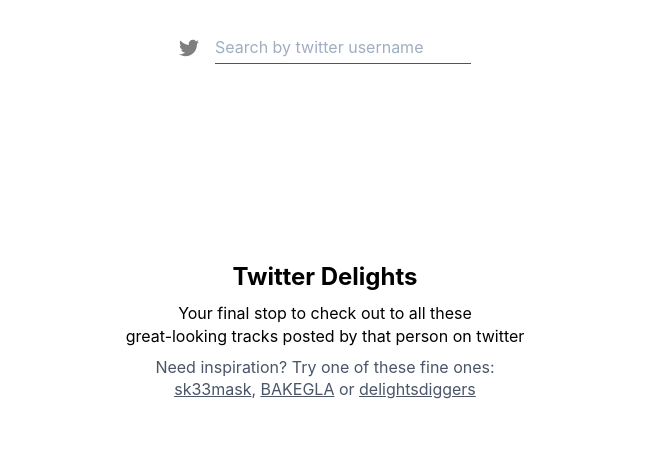
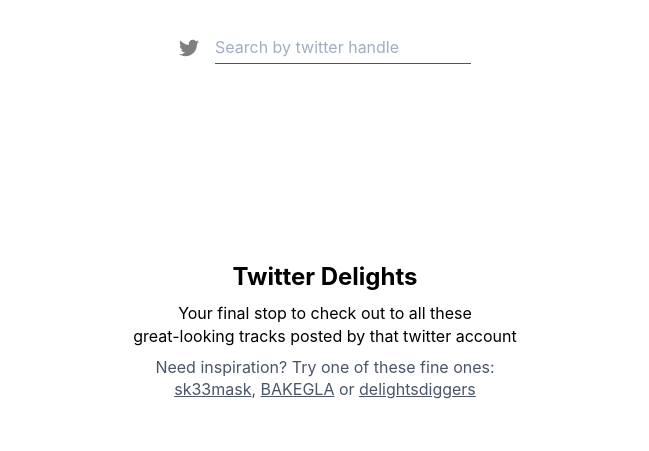
Before and after one commit to rosofo/twitterdelights, a Next.js app: page / in a window 1280 px wide. Shown: the top 451 px of the page, without its empty margins (315-964 px from the left). Built offline with nearby package versions, Linux system fonts and the light colour scheme.

Commit message:
Update index.js

```diff
--- a/pages/index.js
+++ b/pages/index.js
@@ -27,7 +27,7 @@
     </a>
       : <span className="opacity-50"><TwitterIcon /></span>
   }
-    <input autoFocus="true" className="focus:outline-none focus:border-gray-700 border-b border-gray-400  py-1 ml-4 pr-2" placeholder="Search by twitter username" type={'text'} value={username} onChange={({ target: { value } }) => setUsername(value)}/>
+    <input autoFocus="true" className="focus:outline-none focus:border-gray-700 border-b border-gray-400  py-1 ml-4 pr-2" placeholder="Search by twitter handle" type={'text'} value={username} onChange={({ target: { value } }) => setUsername(value)}/>
   </div>
 }
 
@@ -64,7 +64,7 @@
     </div>
     Your final stop to check out to all these
     <br />
-    great-looking tracks posted by that person on twitter
+    great-looking tracks posted by that twitter account
     <br />
     <div className="text-gray-700 mt-2">
       Need inspiration? Try one of these fine ones:
@@ -125,7 +125,7 @@
 
       <footer className={styles.footer}>
           <div className="text-gray-600 text-xs">
-            Made with ♥️ by&nbsp;<a className="underline hover:no-underline" href="http://walidvb.com" target="_blank">walidvb</a>, creator of (wip) <a className="underline hover:no-underline" href="http://www.diggersdelights.net/curated" target="_blank">diggersdelights</a>🎶 and (co-) of <a href="https://reveel.id" className="underline hover:no-underline" target="_blank">reveel.id</a> 🚀 (<a href="https://github.com/walidvb/twitterdelights" target="_blank" className="underline hover:no-underline">source code</a> 🧑‍💻)
+            Made with ♥️ by&nbsp;<a className="underline hover:no-underline" href="http://walidvb.com" target="_blank">walidvb</a>, creator of (wip) <a className="underline hover:no-underline" href="http://www.diggersdelights.net/curated" target="_blank">diggersdelights</a> 🎶 and (co-) of <a href="https://reveel.id" className="underline hover:no-underline" target="_blank">reveel.id</a> 🚀 (<a href="https://github.com/walidvb/twitterdelights" target="_blank" className="underline hover:no-underline">source code</a> 🧑‍💻)
           </div>
       </footer>
     </div>
```
